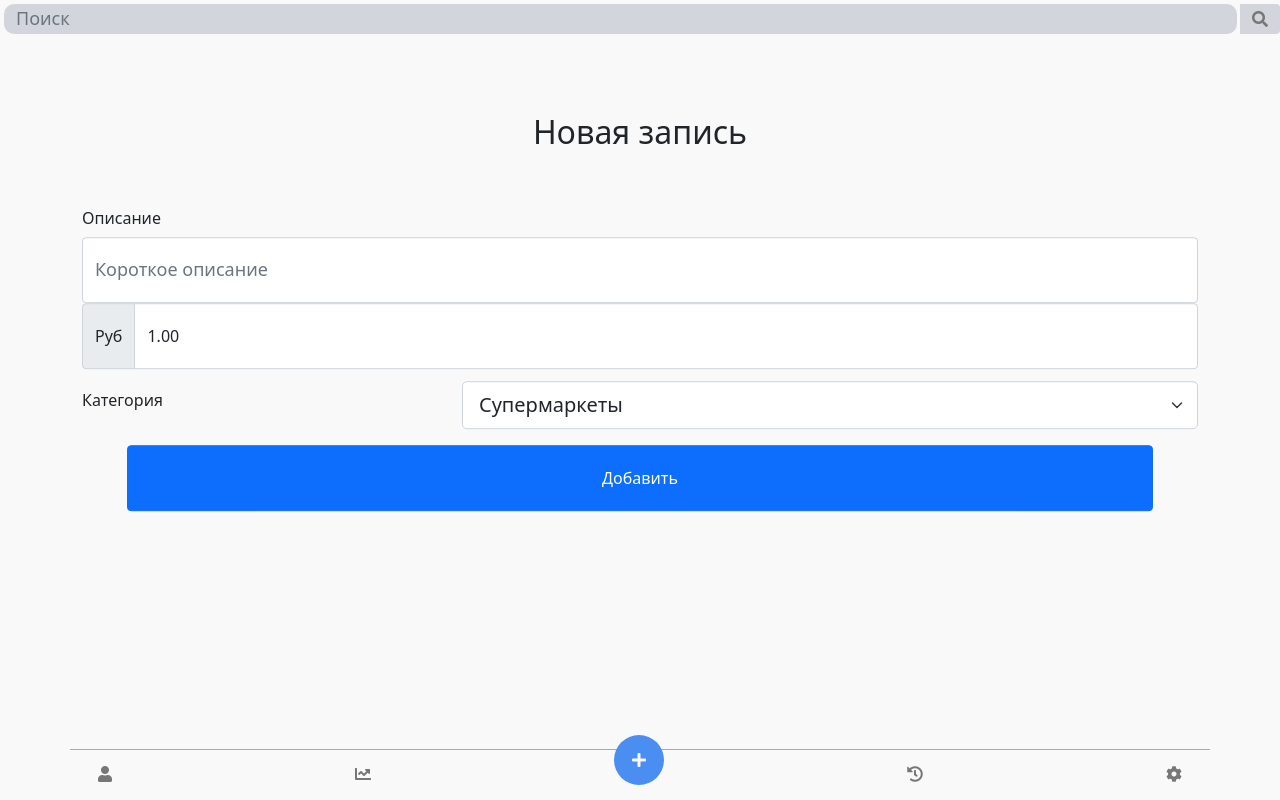
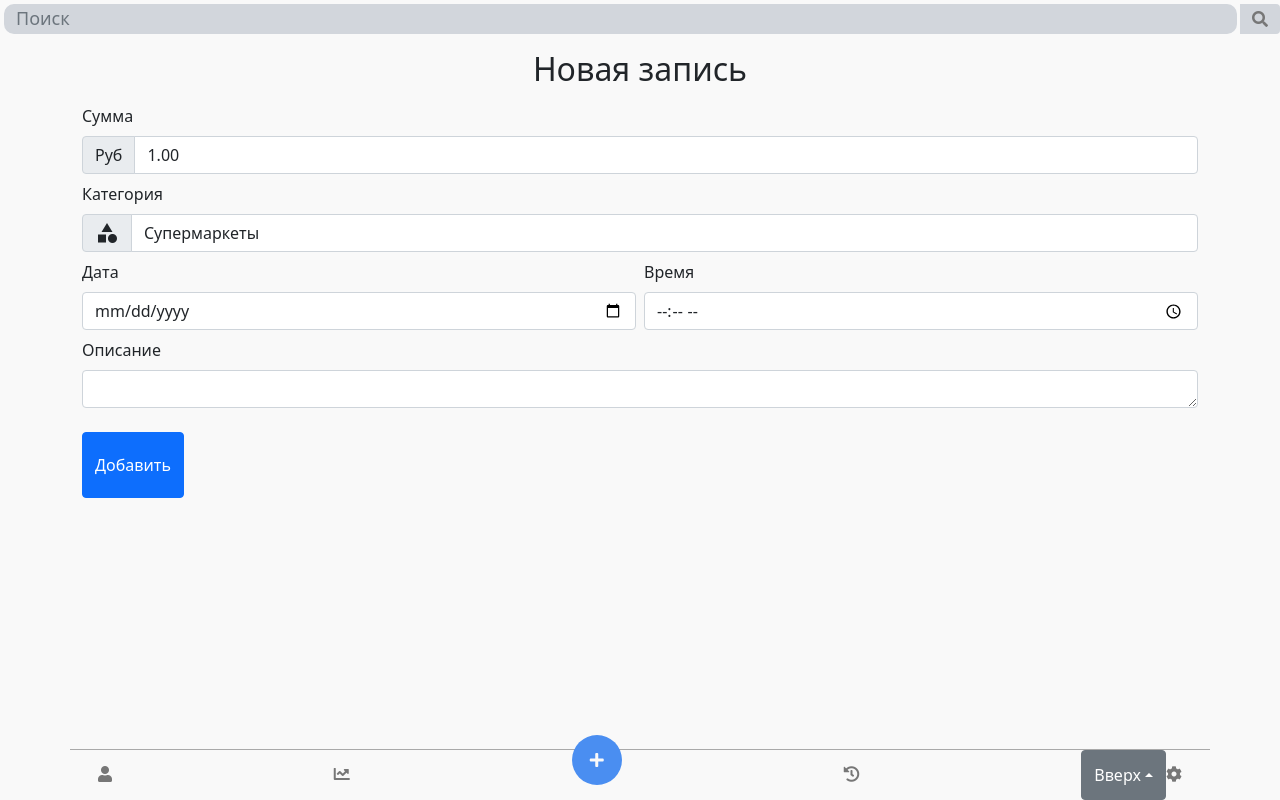
Before and after one commit to barolad/predprofolimp-2022, a Flask app: page /add_payment in a window 1280 px wide. Run offline with Flask 2, Linux system fonts and the light colour scheme; some libraries are stand-ins or nearby versions.

Commit message:
Изменена страница
Изменена страница

```diff
--- a/templates/add_payment.html
+++ b/templates/add_payment.html
@@ -7,8 +7,7 @@
   <link rel="stylesheet" href="{{url_for('static', filename='css/bootstrap.min.css')}}">
   <link rel="stylesheet" href="{{url_for('static', filename='css/all.css')}}">
   <link rel="stylesheet" href="{{url_for('static', filename='css/style.css')}}">
-  <link href="https://fonts.googleapis.com/css2?family=Material+Icons"
-    rel="stylesheet">
+  <link href="https://fonts.googleapis.com/css2?family=Material+Icons" rel="stylesheet">
   <title>Новая запись</title>
 </head>
 <body>
@@ -17,7 +16,7 @@
             background-color: #f9f9f9;
         }
         input{
-            height: 66px;
+            /* height: 33px; */
             font-size: large;
         }
         input::-webkit-input-placeholder {
@@ -47,9 +46,9 @@
             <i class="fa fa-search"></i>
           </span>
         </div>
-    <section class="addPayment">
-        <div class="container mt-2 position-absolute top-50 start-50 translate-middle" style="top:38%!important">
-            <h2 class="text-center mb-5">Новая запись</h2>
+        <section class="addpay">
+          <div class="container mt-3">
+              <h2 class="text-center mb-3">Новая запись</h2>
               <!-- <p>Если у вас возникли проблемы, напишите в поддержку через форму обратной связи ниже.</p> -->
 
               {% for cat,msg in get_flashed_messages(True) %}
@@ -58,22 +57,24 @@
               </div>
               {% endfor %}
 
-    <form>
-        <div class="form-group row">
-          <label for="text" class="col-4 col-form-label">Описание</label>
+              <form action='/add_payment' method='post' class="row g-2 needs-validation" novalidate>
+                <!-- <div class="col-12">
+                  <label for="validationCustom01" class="form-label">Введите логин</label>
+                  <input type="text" class="form-control" name='username' id="validationCustom01" placeholder="Example" required>
+                </div> -->
                 <div class="col-12">
-            <input id="text" name="text" type="text" class="form-control" required="required" placeholder="Короткое описание">
+                  <label for="validationCustom01" class="form-label">Сумма</label>
+                  <div class="input-group">
+                    <div class="input-group-text">Руб</div>
+                    <input type="number" name='sum' min="0.00" step="0.50" value="1.00" id="exampleInputAmount" class="form-control" placeholder="100,00">
                 </div>
                 </div>
+                <div class="col-12">
+                  <label for="exampleFormControlInput1" class="form-label">Категория</label>
                   <div class="input-group">
-                <div class="input-group-text">Руб</div>
-                <input type="number" min="0.00" step="0.05" value="1.00" id="exampleInputAmount" class="form-control" placeholder="Price">
-            </div>
-        <div class="form-group row"  style="margin-top: 1%" >
-          <label for="categoriesSelector" class="col-4 col-form-label" >Категория</label>
-          <div class="col-8">
-            <select id="categoriesSelector" name="categoriesSelector" class="form-select form-select-lg mb-3">
-              <option value="food">Супермаркеты</option>
+                    <div class="input-group-text"><span class="material-icons">category</span></div>
+                    <select id="inputState" class="form-control" name='category'>
+                      <option value="food"> Супермаркеты</option>
                       <option value="study">Образование</option>
                       <option value="cinema">Кино</option>
                       <option value="transfer">Переводы</option>
@@ -81,16 +82,33 @@
                     </select>
                   </div>
                 </div>
-        <div class="form-group row">
-          <div class="d-grid gap-2 d-md-block" ></div>
-            <button name="submit" type="submit" class="btn btn-primary" style="height: 66px; width: 90%; margin-left: 5%;">Добавить</button>
+                <div class="col-6">
+                  <label for="exampleFormControlInput1" class="form-label">Дата</label>
+                  <div class="input-group">
+                    <input type="date" class="form-control" id="date" name="date" placeholder="Дата" required>
                   </div>
-          <!-- <div class="container col-12">
-            <p class="link-primary text-center"><a href="{{url_for('index')}}" style="margin-top: 1%"><u>ВЕРНУТЬСЯ</u></p>
-        </div> -->
+                </div>
+                <div class="col-6">
+                  <label for="exampleFormControlInput1" class="form-label">Время</label>
+                  <div class="input-group">
+                    <input type="time" class="form-control" id="time" name="time" placeholder="Дата" required>
+                  </div>
+                </div>
+                <div class="col-12">
+                  <label for="validationCustom03" class="form-label">Описание</label>
+                  <textarea class='form-control' name="message" id="" rows=1%></textarea>
+                </div>
+                <div class="d-grid gap-2 d-md-block">
+                  <button class="btn btn-primary mt-3" type="submit" style="height: 66px;">Добавить</button>
                 </div>
               </form>
+          </div>
     </section>
+
+
+
+
+
     <!-- Нижнее меню -->
     <div class="container fixed-bottom bottom-menu">
       <div class="row mx-1">
@@ -101,7 +119,15 @@
                   <a href="#" style="color:#f9f9f9"><i class="py-3 fa fa-plus" aria-hidden="true"> </i> </a>
               </div>
               <a href="#" style="color:inherit"><i class="py-3 fa fa-history" aria-hidden="true"></i></a>
-              <a href="#" style="color:inherit"><i class="py-3 fa fa-cog" aria-hidden="true"></i></a>
+              <div class="btn-group dropup">
+                <button type="button" class="btn btn-secondary dropdown-toggle" data-bs-toggle="dropdown" aria-expanded="false">Вверх</button>
+                <a href="#" style="color:inherit"><i class="py-3 fa fa-cog " aria-hidden="true"></i></a>
+                <ul class="dropdown-menu">
+                  <li><a class="dropdown-item" href="">1</a></li>
+                  <li><a class="dropdown-item" href="">2</a></li>
+                  <li><a class="dropdown-item" href="">3</a></li>
+                </ul>
+              </div>
             </div>
       </div>
   </div>
```
Lines whose indentation alone changed are shown as unchanged.
